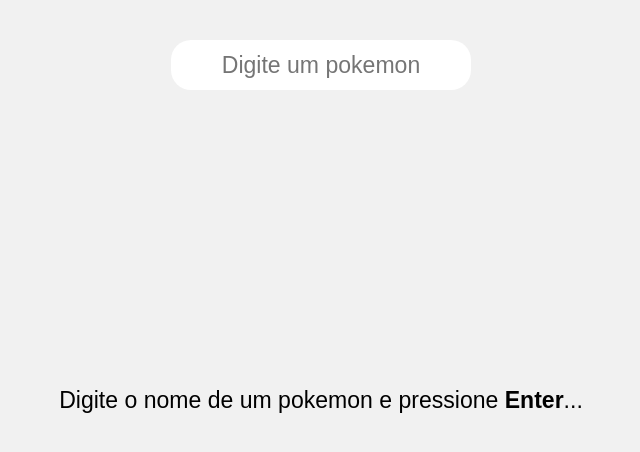
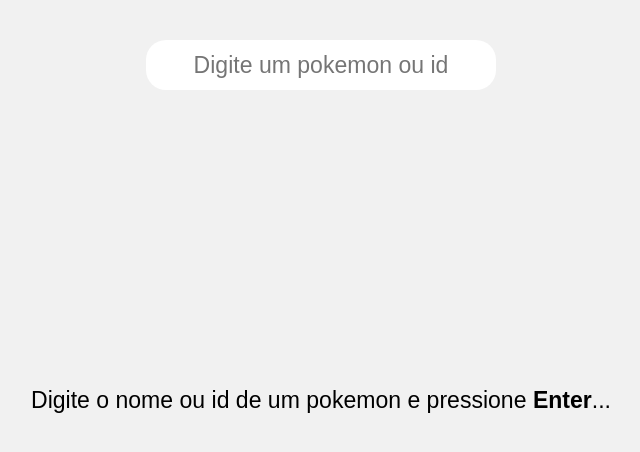
Before and after one commit to Gustavocrs/pokedex, a React (Create React App) app: page / in a window 1280 px wide. Shown: the top 452 px of the page, without its empty margins (319-959 px from the left). Built offline with nearby package versions, Linux system fonts and the light colour scheme.

Commit message:
Implementada a busca no input

```diff
--- a/src/App.jsx
+++ b/src/App.jsx
@@ -1,4 +1,4 @@
-import { useEffect, useState } from "react";
+import { useState } from "react";
 import { SInput } from "./ui/Sinput";
 import { CardPokemonBase } from "./components/CardPokemonBase";
 import { CardPokemonCalc } from "./components/CardPokemonCalc";
@@ -10,22 +10,11 @@
 export default function App() {
   const [api, setApi] = useState(false);
   const [pokemon, setPokemon] = useState();
-  const [input, setInput] = useState();
+  const [input, setInput] = useState("");
 
-  // useEffect((e) => {
-  //   if (pokemon) {
-  //     if (e.key === "Enter") { //Analisar esta validação.
-  //       if (input === "") {
-  //         setApi(false);
-  //       }
-  //       getApi();
-  //     }
-  //   }
-  // },[]);
-
-  const getApi = async () => {
+  const getApi = async (event) => {
+    if (event.key === "Enter" && input !== "") {
       let url = `https://pokeapi.co/api/v2/pokemon/${input}`;
-
       await axios
         .get(url)
         .then((res) => {
@@ -34,6 +23,9 @@
           // console.log(res.data);
         })
         .catch((err) => console.log(err));
+    } else if (input === "" && event.key === "Enter") {
+      alert("Escolha um pokemon");
+    }
   };
 
   return (
@@ -41,7 +33,7 @@
       <GlobalStyle />
       <SInput
         type="text"
-        placeholder="Digite um pokemon"
+        placeholder="Digite um pokemon ou id"
         value={input}
         onChange={(e) => setInput(e.target.value)}
         onKeyDown={getApi}
@@ -53,9 +45,10 @@
           <CardPokemonCalc dados={pokemon} /> :
         </>
       ) : (
-        <span>
-          Digite o nome de um pokemon e pressione <strong>Enter</strong>...
-        </span>
+        <p>
+          Digite o nome ou id de um pokemon e pressione <strong>Enter</strong>
+          ...
+        </p>
       )}
     </Container>
   );
--- a/src/components/CardPokemonCalc.jsx
+++ b/src/components/CardPokemonCalc.jsx
@@ -57,7 +57,7 @@
     <CardContainer>
       <Sp>Status Convertido</Sp>
       <Sp>
-        {props.dados.stats[0].stat.name}: {convertStatus(hp)}
+        {props.dados.stats[0].stat.name}: {(hp / 2).toFixed()}
       </Sp>
       <Sp>
         {props.dados.stats[1].stat.name}: {convertStatus(atk)}
--- a/src/components/CardPokemonFoto.jsx
+++ b/src/components/CardPokemonFoto.jsx
@@ -20,6 +20,7 @@
   color: #f1f1f1;
   font-size: ${tamPadraoTitulo};
   margin-top: 30px;
+  text-align: center;
   &::first-letter {
     text-transform: uppercase;
   }
@@ -41,7 +42,6 @@
 `;
 
 export const CardPokemonFoto = (props) => {
-
   let tipoUm = props.dados.types[0].type.name;
   let tipoDois;
 
--- a/src/ui/Container.jsx
+++ b/src/ui/Container.jsx
@@ -9,9 +9,4 @@
   width: 100vw;
   background-color: ${corBranco};
   overflow: hidden;
-
-  /* @media screen and (max-width: 620px) {
-    width: 100%;
-    height: 100vh;
-  } */
 `;
--- a/src/ui/Sinput.jsx
+++ b/src/ui/Sinput.jsx
@@ -1,7 +1,7 @@
 import styled from "styled-components";
 export const SInput = styled.input`
 padding: 10px;
-width: 300px;
+width: 350px;
 height: 50px;
 border-radius: 20px;
 border: none;
--- a/src/ui/Sp.jsx
+++ b/src/ui/Sp.jsx
@@ -11,7 +11,7 @@
     text-transform: uppercase;
     font-weight: bold;
   }
-  &&:nth-child(1) {
+  &:nth-child(1) {
     font-weight: bold;
     margin-bottom: 20px;
     text-transform: uppercase;
```
Lines whose indentation alone changed are shown as unchanged.
